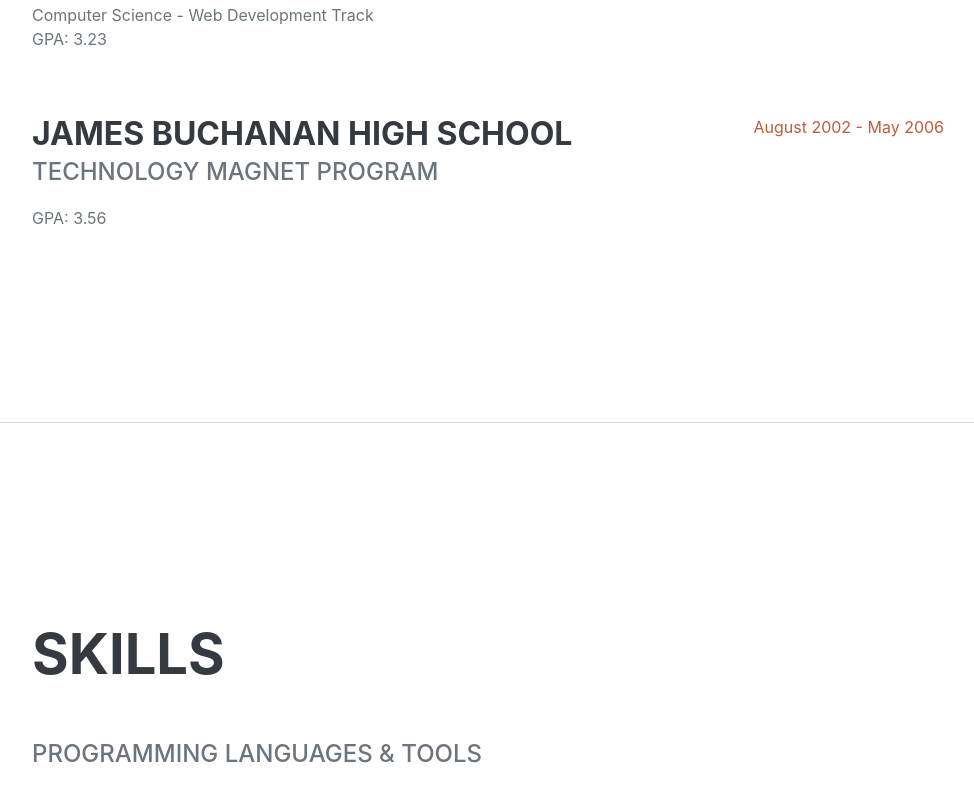
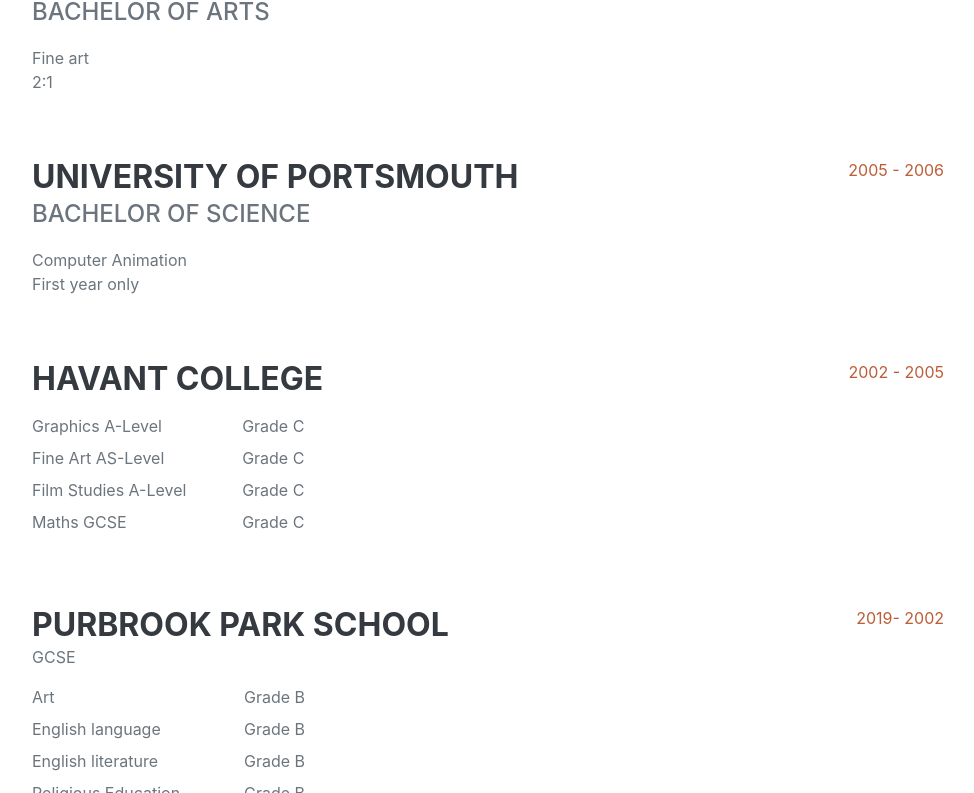
Before and after one commit to christinagyles-ea/portfolio, a plain HTML site: page index.html in a window 1280 px wide. Shown: the part 5996-6789 px from the top of the page, without its empty margins (288-1262 px from the left). Drawn offline with nearby package versions, Linux system fonts and the light colour scheme; a web font is replaced by a local one.

Commit message:
education

```diff
--- a/index.html
+++ b/index.html
@@ -361,6 +361,13 @@
                         <div class="flex-shrink-0"><span class="text-primary">August 2009 - October 2009</span></div>
                     </div>
 
+                    <div class="d-flex flex-column flex-md-row justify-content-between mb-5"">
+                        <div class="flex-grow-1">
+                            <h3 class="mb-0">Education intern</h3>
+                            <div class="subheading mb-3">Aspex Art Gallery</div>
+                        </div>
+                        <div class="flex-shrink-0"><span class="text-primary">June 2009 - August 2009</span></div>
+                    </div>
                 </div>
 
             </section>
@@ -371,20 +378,61 @@
                     <h2 class="mb-5">Education</h2>
                     <div class="d-flex flex-column flex-md-row justify-content-between mb-5">
                         <div class="flex-grow-1">
-                            <h3 class="mb-0">University of Colorado Boulder</h3>
+                            <h3 class="mb-0">University of Portsmouth</h3>
+                            <div class="subheading mb-3">Bachelor of Arts</div>
+                            <div>Fine art</div>
+                            <p>2:1</p>
+                        </div>
+                        <div class="flex-shrink-0"><span class="text-primary">2006 - 2009</span></div>
+                    </div>
+                    <div class="d-flex flex-column flex-md-row justify-content-between mb-5">
+                        <div class="flex-grow-1">
+                            <h3 class="mb-0">University of Portsmouth</h3>
                             <div class="subheading mb-3">Bachelor of Science</div>
-                            <div>Computer Science - Web Development Track</div>
-                            <p>GPA: 3.23</p>
+                            <div>Computer Animation</div>
+                            <p>First year only</p>
                         </div>
-                        <div class="flex-shrink-0"><span class="text-primary">August 2006 - May 2010</span></div>
+                        <div class="flex-shrink-0"><span class="text-primary">2005 - 2006</span></div>
                     </div>
-                    <div class="d-flex flex-column flex-md-row justify-content-between">
+                    <div class="d-flex flex-column flex-md-row justify-content-between mb-5">
                         <div class="flex-grow-1">
-                            <h3 class="mb-0">James Buchanan High School</h3>
-                            <div class="subheading mb-3">Technology Magnet Program</div>
-                            <p>GPA: 3.56</p>
+                            <h3 class="mb-0">Havant College</h3>
+                            <p>
+                                <dl class="row">
+                                    <dd class="col-sm-3">Graphics A-Level</dd>
+                                        <dd class="col-sm-9">Grade C</dd>
+                                    <dd class="col-sm-3">Fine Art AS-Level</dd>
+                                        <dd class="col-sm-9">Grade C</dd>
+                                    <dd class="col-sm-3">Film Studies A-Level</dd>
+                                        <dd class="col-sm-9">Grade C</dd>
+                                    <dd class="col-sm-3">Maths GCSE</dd>
+                                        <dd class="col-sm-9">Grade C</dd>
+                            </dl>
+                    </p>
                         </div>
-                        <div class="flex-shrink-0"><span class="text-primary">August 2002 - May 2006</span></div>
+                        <div class="flex-shrink-0"><span class="text-primary">2002 - 2005</span></div>
+                    </div>
+                    <div class="d-flex flex-column flex-md-row justify-content-between mb-5">
+                        <div class="flex-grow-1">
+                            <h3 class="mb-0">Purbrook Park School</h3>
+                        <p>GCSE
+                            <dl class="row">
+                                    <dd class="col-sm-3">Art</dd>
+                                     <dd class="col-sm-9"> Grade B</dd>
+                                    <dd class="col-sm-3">English language</dd>
+                                     <dd class="col-sm-9"> Grade B</dd>
+                                    <dd class="col-sm-3">English literature</dd>
+                                      <dd class="col-sm-9"> Grade B</dd>
+                                    <dd class="col-sm-3">Religious Education</dd>
+                                      <dd class="col-sm-9"> Grade B</dd>
+                                    <dd class="col-sm-3">Resistant Materials</dd>
+                                     <dd class="col-sm-9"> Grade C</dd>
+                                    <dd class="col-sm-3">Geography</dd>
+                                     <dd class="col-sm-9"> Grade C</dd>
+                            </dl>
+                        </p>
+                        </div>
+                        <div class="flex-shrink-0"><span class="text-primary">2019- 2002</span></div>
                     </div>
                 </div>
             </section>
```
